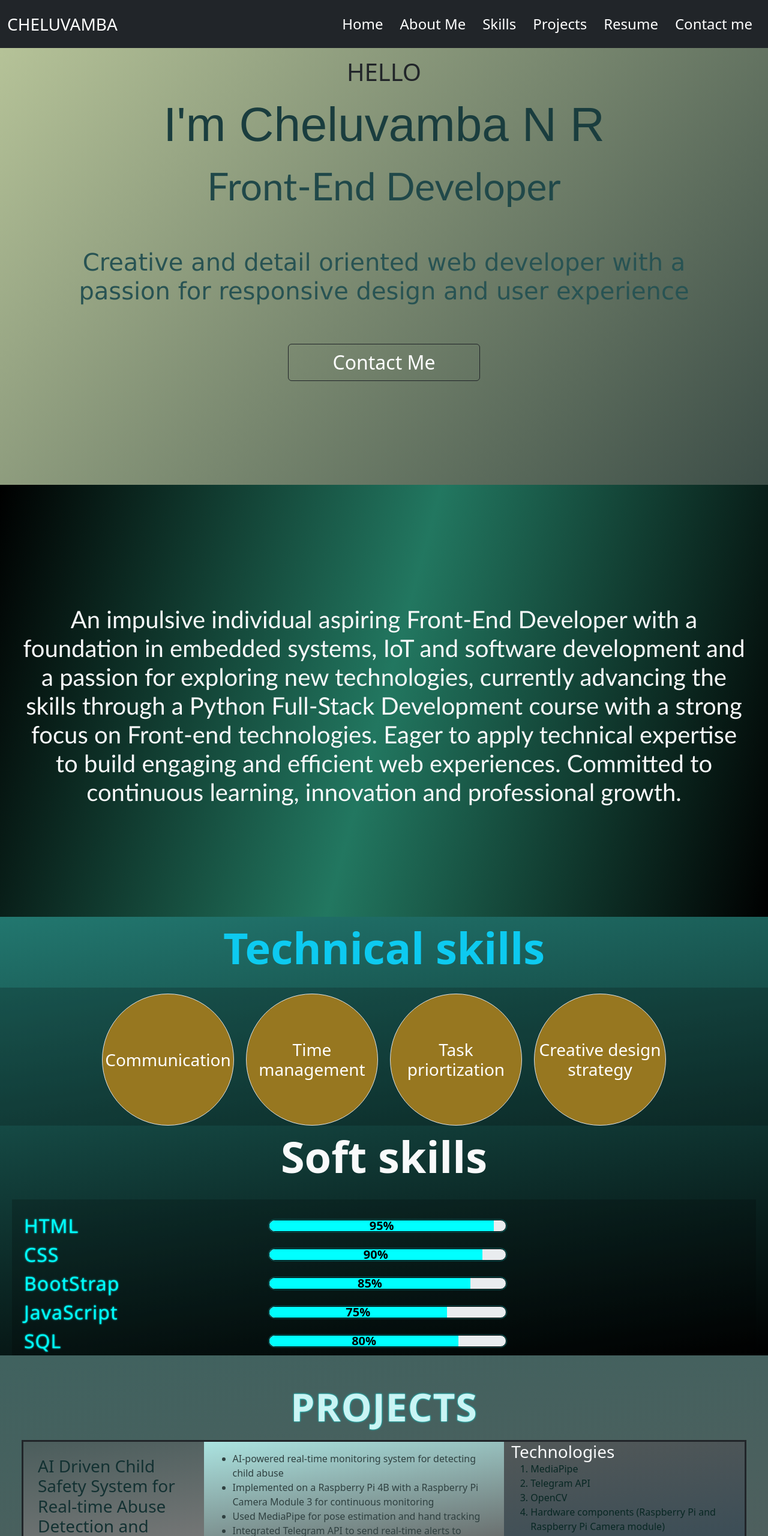
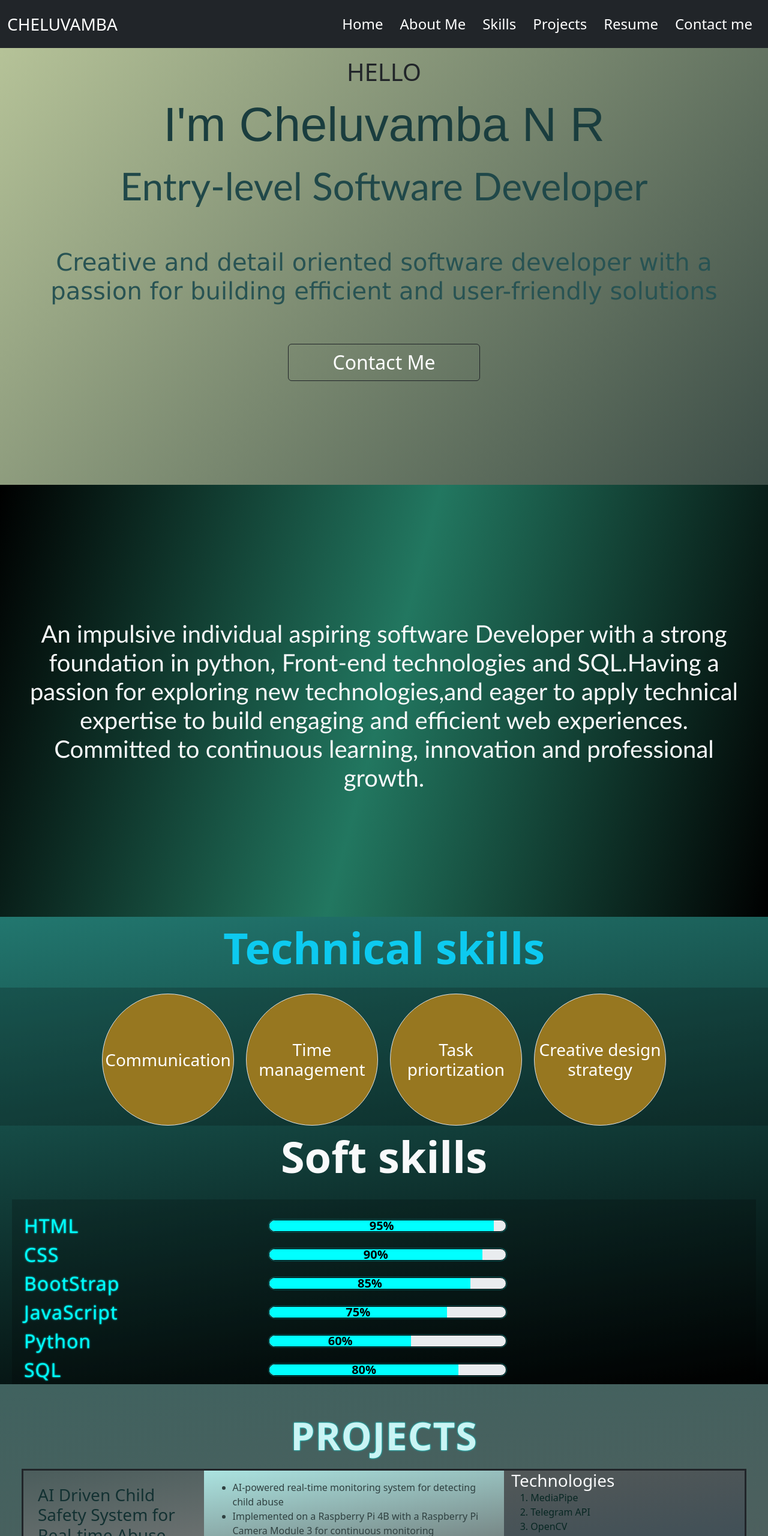
Before and after one commit to cheluvamba/Cheluvamba-N-R--Portfolio-, a plain HTML site: page index.html in a window 1280 px wide. Shown: the top 2560 px of the page at 60% size. Drawn offline with Linux system fonts and the light colour scheme.

Commit message:
Update index.html

```diff
--- a/index.html
+++ b/index.html
@@ -52,15 +52,15 @@
     <div class="container-fluid1 pt-5 " id="home">
         <p class="display-6 text-center ">HELLO</p>
         <p class="display-1 text-center name">I'm Cheluvamba N R</p>
-        <p class="display-3 text-center role">Front-End Developer</p>
-        <p class="h1 m-5 p-3 text-center para">Creative and detail oriented web developer with a passion for responsive design and user experience</p>
+        <p class="display-3 text-center role">Entry-level Software Developer</p>
+        <p class="h1 m-5 p-3 text-center para">Creative and detail oriented software developer with a passion for building efficient and user-friendly solutions</p>
         <button class="btn btn-outline-dark d-grip gap-2 col-md-3  m-auto d-flex fs-2 "><a href="https://mail.google.com/mail/?view=cm&fs=1&to=cheluvambanr@gmail.com" style="text-decoration: none;" class="text-white" target="_blank">Contact Me</a></button>
     </div>
 
     <!--About section-->
     <div class="container-fluid2" id="about">
         <p class="about display-6 pt-3 px-4 mx-2 m-auto text-light ">
-            An impulsive individual aspiring Front-End Developer with a foundation in embedded systems, IoT and software development and a passion for exploring new technologies, currently advancing the skills through a Python Full-Stack Development course with a strong focus on Front-end technologies. Eager to apply technical expertise to build engaging and efficient web experiences. Committed to continuous learning, innovation and professional growth.
+            An impulsive individual aspiring software Developer with a strong foundation in python, Front-end technologies and SQL.Having a passion for exploring new technologies,and  eager to apply technical expertise to build engaging and efficient web experiences. Committed to continuous learning, innovation and professional growth.
         </p>
     </div>
 
@@ -112,6 +112,16 @@
                 <div class="col-md-8 d-flex m-auto">
                     <div class="progress col-6 fs-5 fw-semibold">
                         <div class="progress-bar" style="width: 75%;">75%</div>
+                    </div>
+                </div>
+            </div>
+            <div class="row">
+                <div class="col-md-4">
+                        <div class="name fs-2">Python</div>
+                </div>
+                <div class="col-md-8 d-flex m-auto">
+                    <div class="progress col-6 fs-5 fw-semibold">
+                        <div class="progress-bar" style="width: 60%;">60%</div>
                     </div>
                 </div>
             </div>
@@ -233,7 +243,7 @@
             </div>
 
             <div class="col-md-6 h1 text-center text-dark rounded-5 fw-semibold ">Message Me <span><i class="fa-solid fa-message text-white"></i></span>
-                <form>
+                <form >
                     <div class="row">
                         <div class="col-md-8 form-floating my-2 mx-auto">
                             <input type="text" class="form-control" id="fn" placeholder="Enter your Name">
@@ -257,7 +267,9 @@
 
                     <div class="row">
                         <div class="col-md-8 mx-auto">
-                            <button type="submit" class="btn btn-outline-dark px-5 d-grip gap-2 col-10">SEND</button>
+                            <a href="https://wa.me/916362440438?text=Hello!" target="_blank">
+                                <button type="button" class="btn btn-outline-dark px-5 d-grip gap-2 col-10">SEND</button>
+                            </a>
                         </div>
                     </div>
                 </form>
```
